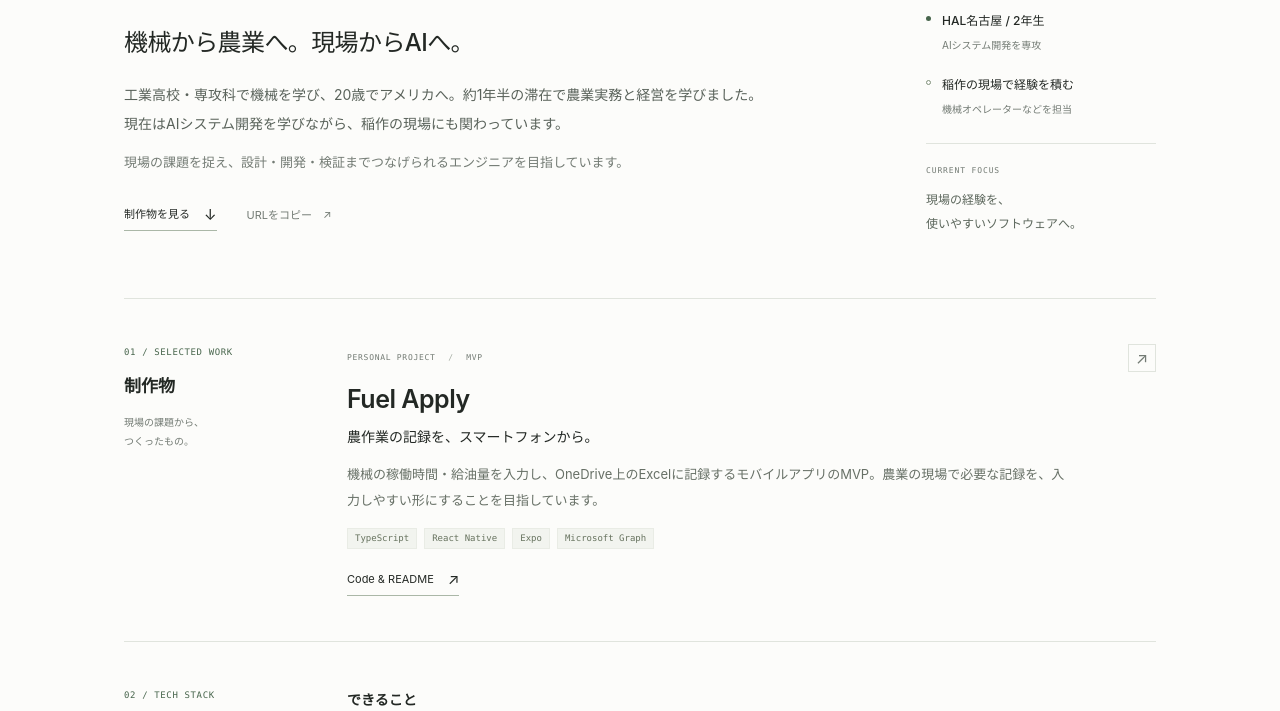
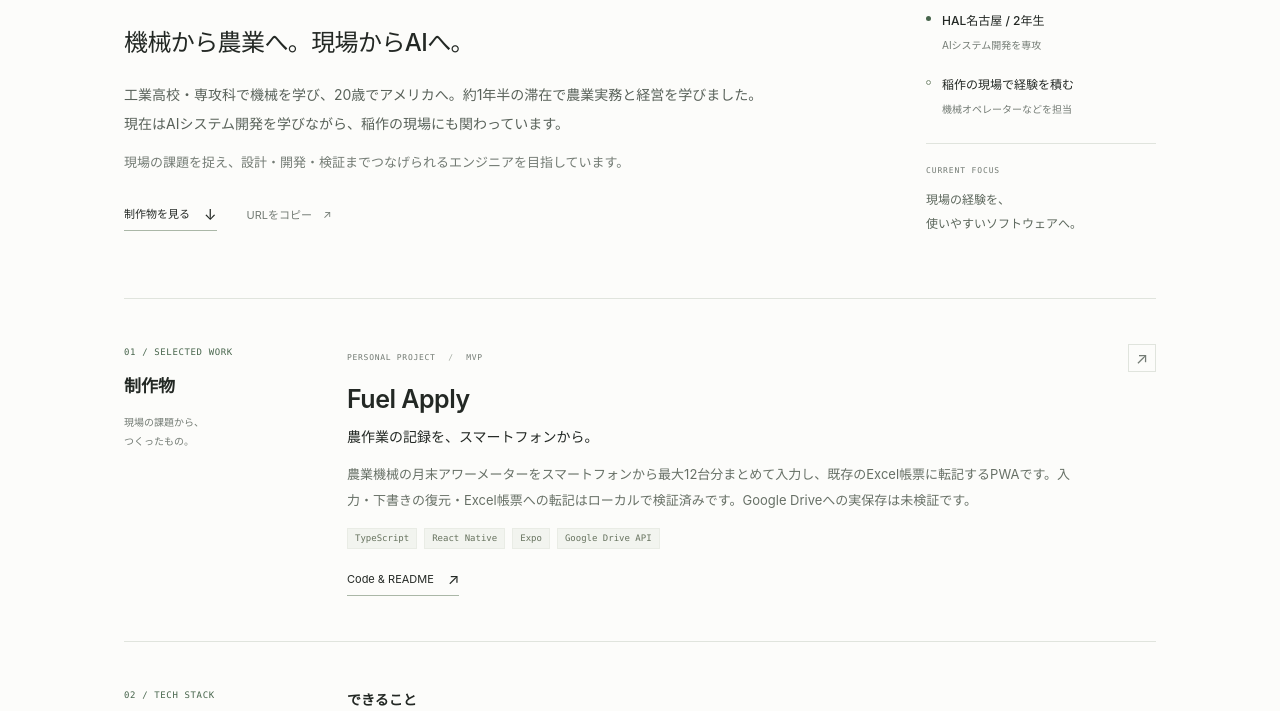
Before and after one commit to haya9830/haya9830.github.io, a plain HTML site: page haya9830/index.html in a window 1280 px wide. Shown: the part 299-1010 px from the top of the page. Drawn offline with Linux system fonts and the light colour scheme.

Commit message:
Update Fuel Apply portfolio description

```diff
--- a/haya9830/index.html
+++ b/haya9830/index.html
@@ -113,13 +113,13 @@
             <h3>Fuel Apply</h3>
             <p class="project-subtitle">農作業の記録を、スマートフォンから。</p>
             <p class="description">
-              機械の稼働時間・給油量を入力し、OneDrive上のExcelに記録するモバイルアプリのMVP。農業の現場で必要な記録を、入力しやすい形にすることを目指しています。
+              農業機械の月末アワーメーターをスマートフォンから最大12台分まとめて入力し、既存のExcel帳票に転記するPWAです。入力・下書きの復元・Excel帳票への転記はローカルで検証済みです。Google Driveへの実保存は未検証です。
             </p>
             <ul class="tags" aria-label="Fuel Applyの使用技術">
               <li>TypeScript</li>
               <li>React Native</li>
               <li>Expo</li>
-              <li>Microsoft Graph</li>
+              <li>Google Drive API</li>
             </ul>
             <div class="project-links">
               <a
```
